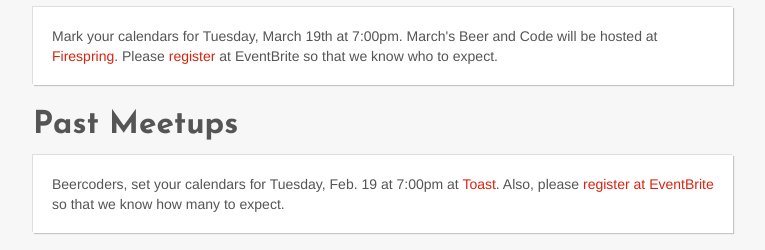
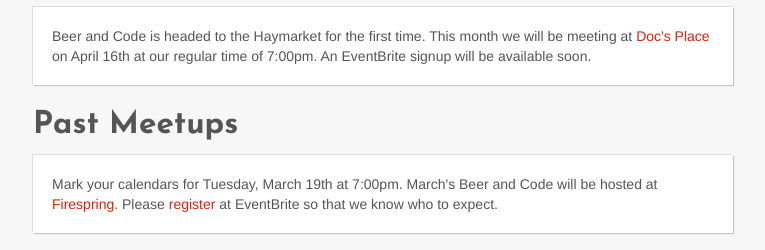
Before and after one commit to beercodelincoln/website, a plain HTML site: page index.html in a window 1280 px wide. Shown: the part 690-940 px from the top of the page, without its empty margins (257-1022 px from the left). Drawn offline with Linux system fonts and the light colour scheme.

Commit message:
Updating the index page with the upcoming event.

```diff
--- a/index.html
+++ b/index.html
@@ -67,6 +67,17 @@
 
             <div>
                 <p class="well">
+                Beer and Code is headed to the Haymarket for the first time.
+                This month we will be meeting at
+                <a href="http://docsoflincoln.webs.com/">Doc's Place</a>
+                on April 16th at our regular time of 7:00pm. An EventBrite
+                signup will be available soon.
+            </div>
+
+            <h2>Past Meetups</h2>
+
+            <div>
+                <p class="well">
                 Mark your calendars for Tuesday, March 19th at 7:00pm.
                 March's Beer and Code will be hosted at
                 <a href="http://www.firespring.com/">Firespring</a>.
@@ -77,8 +88,6 @@
                 at EventBrite so that we know who to expect.
                 </p>
             </div>
-
-            <h2>Past Meetups</h2>
 
             <div><p class="well">
                 Beercoders, set your calendars for Tuesday, Feb. 19 at 7:00pm
```
